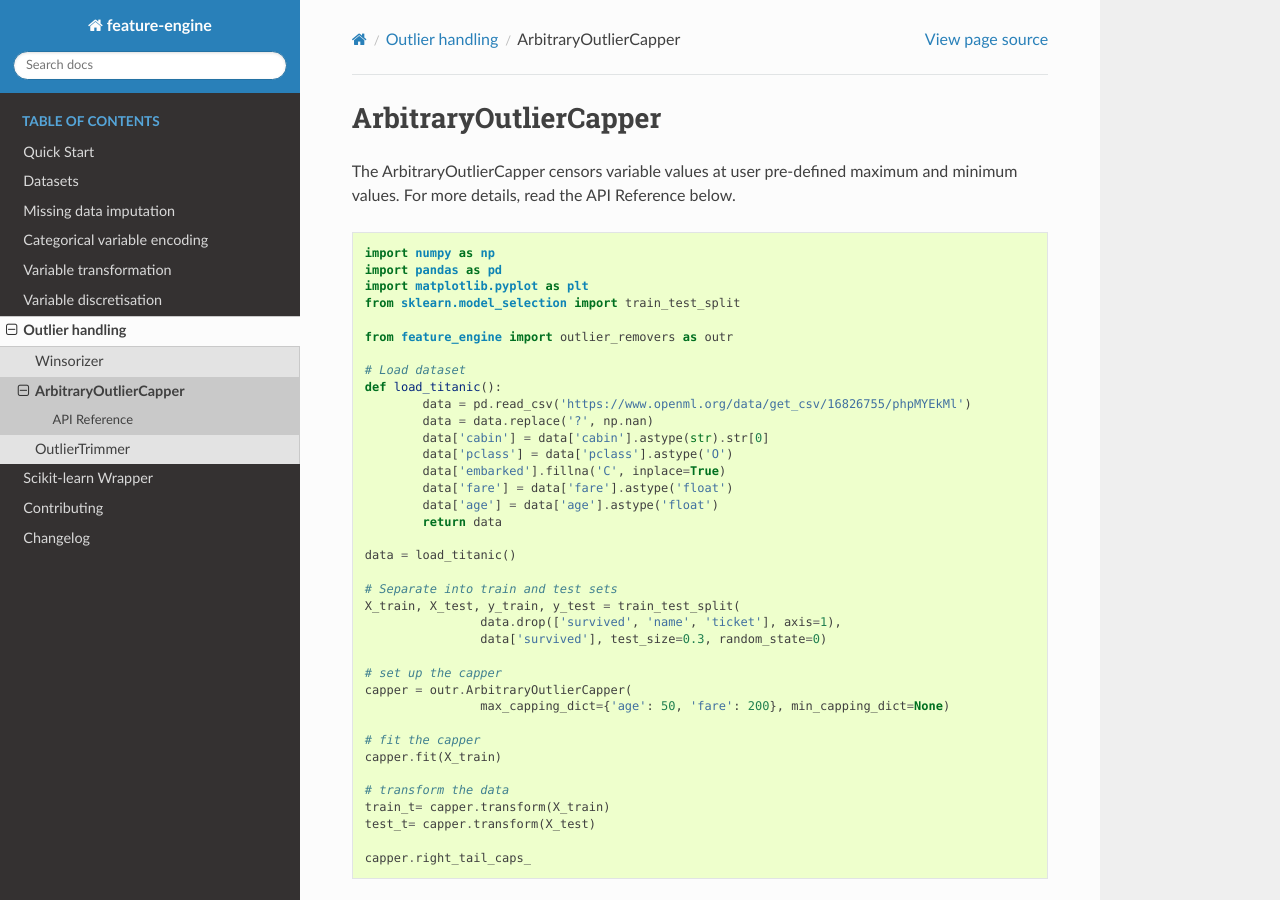
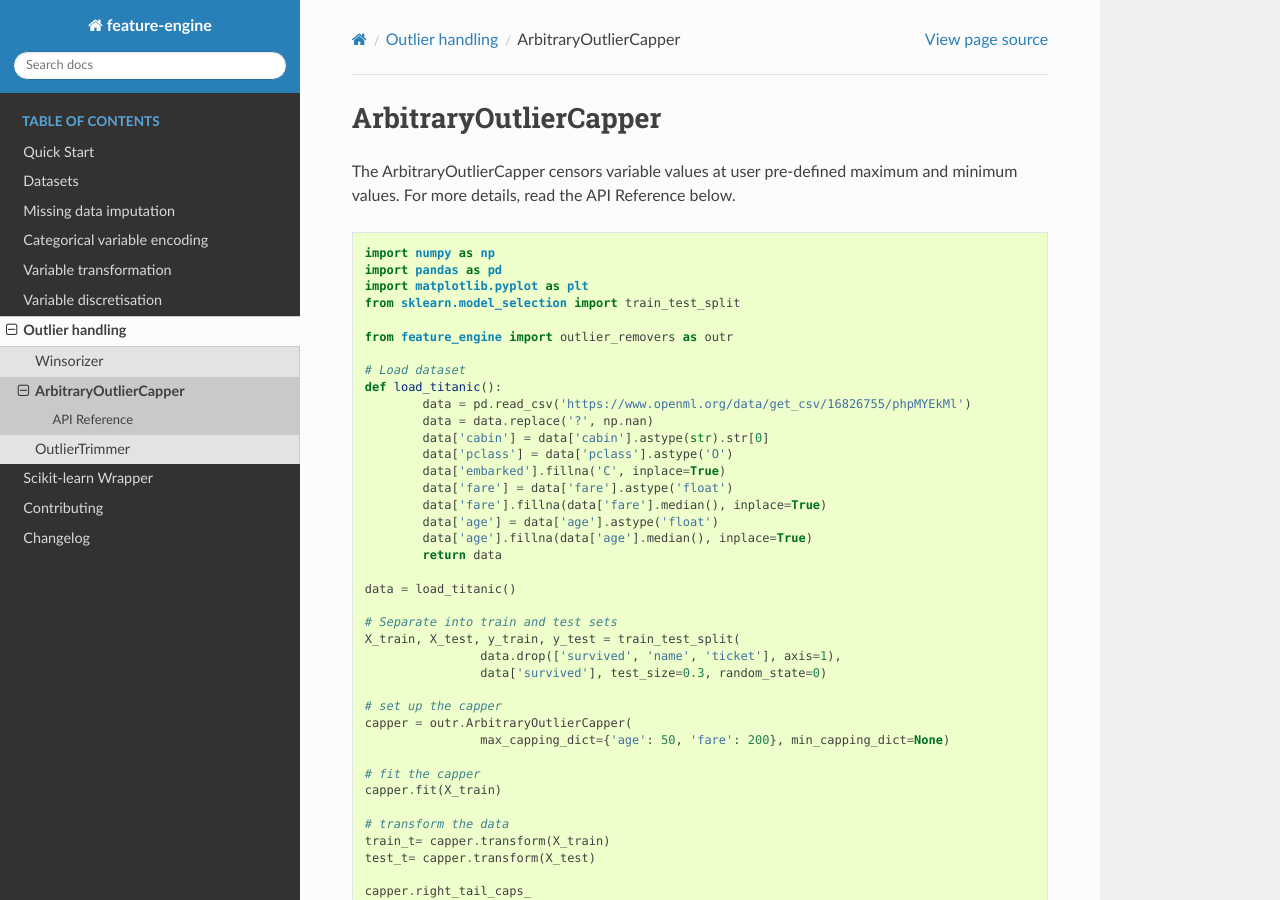
Before and after one commit to feature-engine/feature_engine, a Sphinx documentation site: the page built from docs/outliercappers/ArbitraryOutlierCapper.rst, in a window 1280 px wide and 900 px high. Built offline with Sphinx 7.4.7 and the Read the Docs theme 2.0.0, drawn with Linux system fonts in a browser that asks for light colours; the version number could not be read and is left out.

Commit message:
FIX example didn't contain filling NaNs, with NaNs in source dataset capper raises exception

```diff
--- a/docs/outliercappers/ArbitraryOutlierCapper.rst
+++ b/docs/outliercappers/ArbitraryOutlierCapper.rst
@@ -20,7 +20,9 @@ For more details, read the API Reference below.
 		data['pclass'] = data['pclass'].astype('O')
 		data['embarked'].fillna('C', inplace=True)
 		data['fare'] = data['fare'].astype('float')
+		data['fare'].fillna(data['fare'].median(), inplace=True)
 		data['age'] = data['age'].astype('float')
+		data['age'].fillna(data['age'].median(), inplace=True)
 		return data
 
 	data = load_titanic()
```
